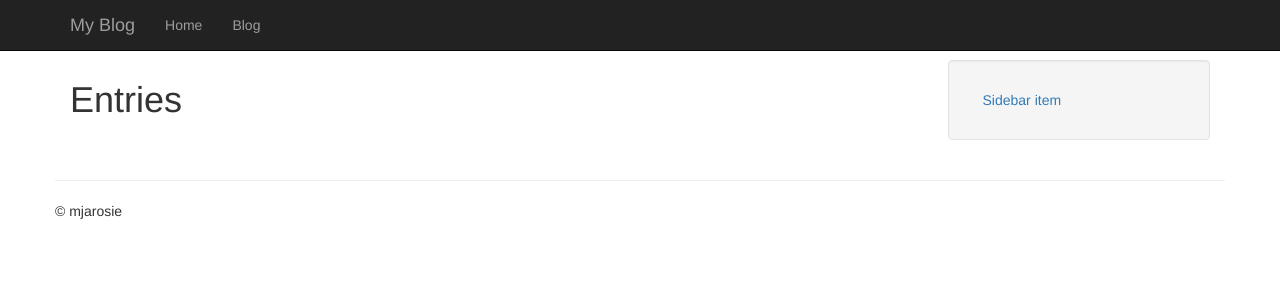
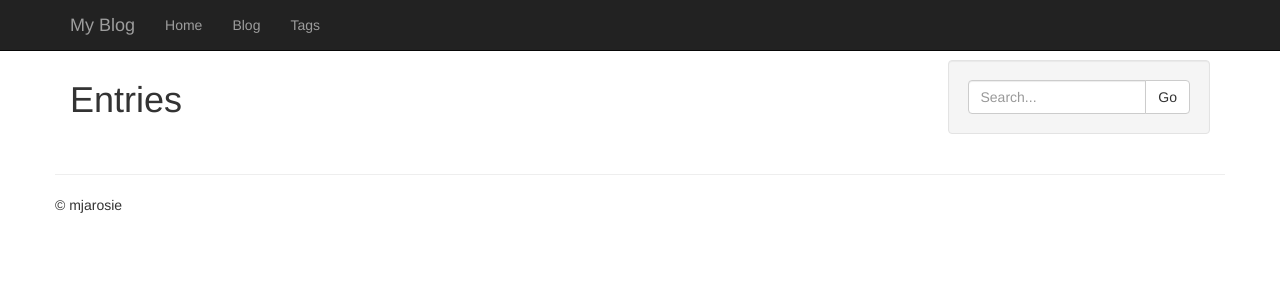
Before and after one commit to mjarosie/flask_blog, a Flask app: page /entries/ in a window 1280 px wide. Shown: the top 300 px of the page. Run offline with Flask 2, Linux system fonts and the light colour scheme; data that the repository does not hold is empty; some libraries are stand-ins or nearby versions.

Commit message:
Changed base view of tags and entries lists. Added search functionality in tags and entries lists. Added helper function 'entry_list' which filters the entries

```diff
--- a/entries/blueprint.py
+++ b/entries/blueprint.py
@@ -1,6 +1,6 @@
-from flask import Blueprint, render_template
+from flask import Blueprint, render_template, request
 from helpers import object_list
-from models import Entry
+from models import Entry, Tag
 
 entries = Blueprint('entries', __name__, template_folder='templates')
 
@@ -8,20 +8,30 @@ entries = Blueprint('entries', __name__, template_folder='templates')
 @entries.route('/')
 def index():
     entries = Entry.query.order_by(Entry.created_timestamp.desc())
-    return object_list('entries/index.html', entries)
+    return entry_list('entries/index.html', entries)
 
 
 @entries.route('/tags/')
 def tag_index():
-    pass
+    tags = Tag.query.order_by(Tag.name)
+    return object_list('entries/tag_index.html', tags)
 
 
 @entries.route('/tags/<slug>/')
 def tag_detail(slug):
-    pass
+    tag = Tag.query.filter(Tag.slug == slug).first_or_404()
+    entries = tag.entries.order_by(Entry.created_timestamp.desc())
+    return entry_list('entries/tag_detail.html', entries, tag=tag)
 
 
 @entries.route('/<slug>/')
 def detail(slug):
     entry = Entry.query.filter(Entry.slug == slug).first_or_404()
     return render_template('entries/detail.html', entry=entry)
+
+
+def entry_list(template, query, **context):
+    search = request.args.get('q')
+    if search:
+        query = query.filter((Entry.body.contains(search)) | (Entry.title.contains(search)))
+    return object_list(template, query, **context)
--- /dev/null
+++ b/entries/templates/entries/base_entries.html
@@ -0,0 +1,16 @@
+{% extends "base.html" %}
+
+{% block sidebar %}
+    <form class="form-inline well" method="get" role="form">
+        <div class="input-group">
+            <input class="form-control input-xs" name="q" placeholder="Search..." value="{{ request.args.get('q', '') }}" />
+            <span class="input-group-btn">
+                <button class="btn btn-default" type="submit">Go</button>
+            </span>
+        </div>
+    </form>
+{% endblock %}
+
+{% block content %}
+    {% include "includes/list.html" %}
+{% endblock %}
--- a/entries/templates/entries/index.html
+++ b/entries/templates/entries/index.html
@@ -1,9 +1,5 @@
-{% extends "base.html" %}
+{% extends "entries/base_entries.html" %}
 
 {% block title %}Entries{% endblock %}
 
 {% block content_title %}Entries {% endblock %}
-
-{% block content %}
-    {% include "includes/list.html" %}
-{% endblock %}
--- /dev/null
+++ b/entries/templates/entries/tag_detail.html
@@ -0,0 +1,5 @@
+{% extends "entries/base_entries.html" %}
+
+{% block title %} Entries tagged with "{{tag.name}}"  {% endblock %}
+
+{% block content_title %} Entries tagged with "{{tag.name}}" {% endblock %}
--- a/templates/base.html
+++ b/templates/base.html
@@ -30,6 +30,7 @@
                 <ul class="nav navbar-nav">
                     <li><a href="{{ url_for('homepage') }}">Home</a></li>
                     <li><a href="{{ url_for('entries.index') }}">Blog</a></li>
+                    <li><a href="{{ url_for('entries.tag_index') }}">Tags</a></li>
                     {% block extra_nav %} {% endblock %}
                 </ul>
             </div>
```
Also changed, not shown: entries/templates/entries/tag_index.html (added, +13 -0 lines).
